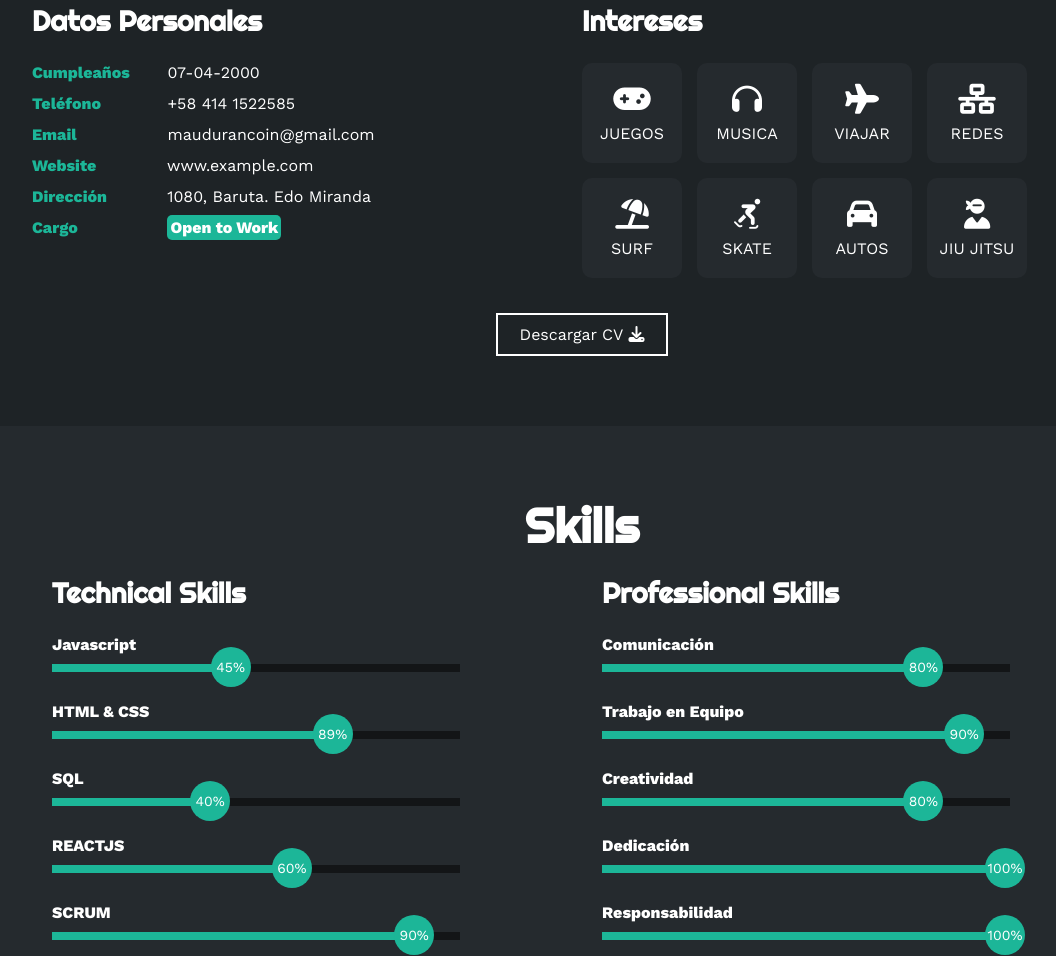
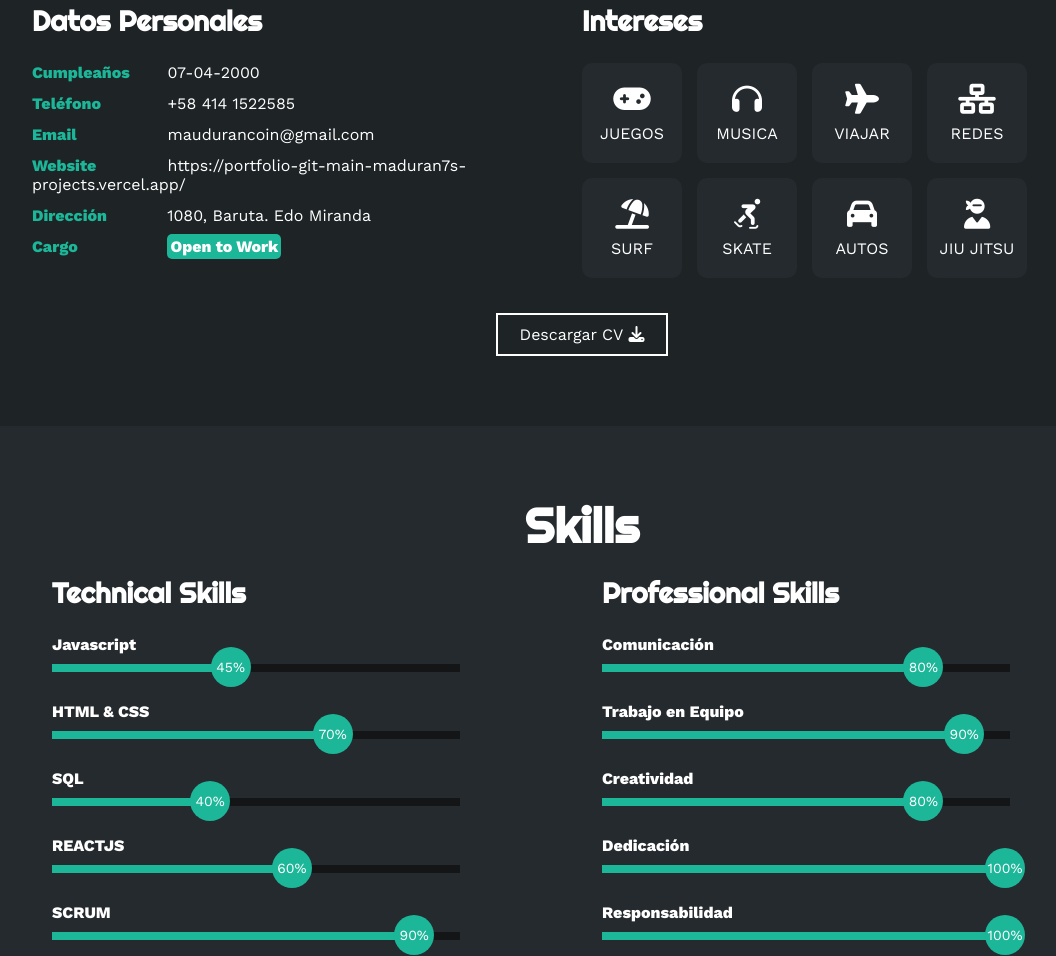
Before and after one commit to maduran7/portfolio, a plain HTML site: page index.html in a window 1280 px wide. Shown: the part 1010-1966 px from the top of the page, without its empty margins (58-1114 px from the left). Drawn offline with nearby package versions, Linux system fonts and the light colour scheme.

Commit message:
hmtl fixed

```diff
--- a/index.html
+++ b/index.html
@@ -73,7 +73,7 @@
                         </li>
                         <li>
                             <strong>Website</strong>
-                            www.example.com
+                            https://portfolio-git-main-maduran7s-projects.vercel.app/
                         </li>
                         <li>
                             <strong>Dirección</strong>
@@ -153,7 +153,7 @@
                         <span>HTML & CSS</span>
                         <div class="barra-skill">
                             <div class="progreso">
-                                <span>89%</span>
+                                <span>70%</span>
                             </div>
                         </div>
                     </div>
```
